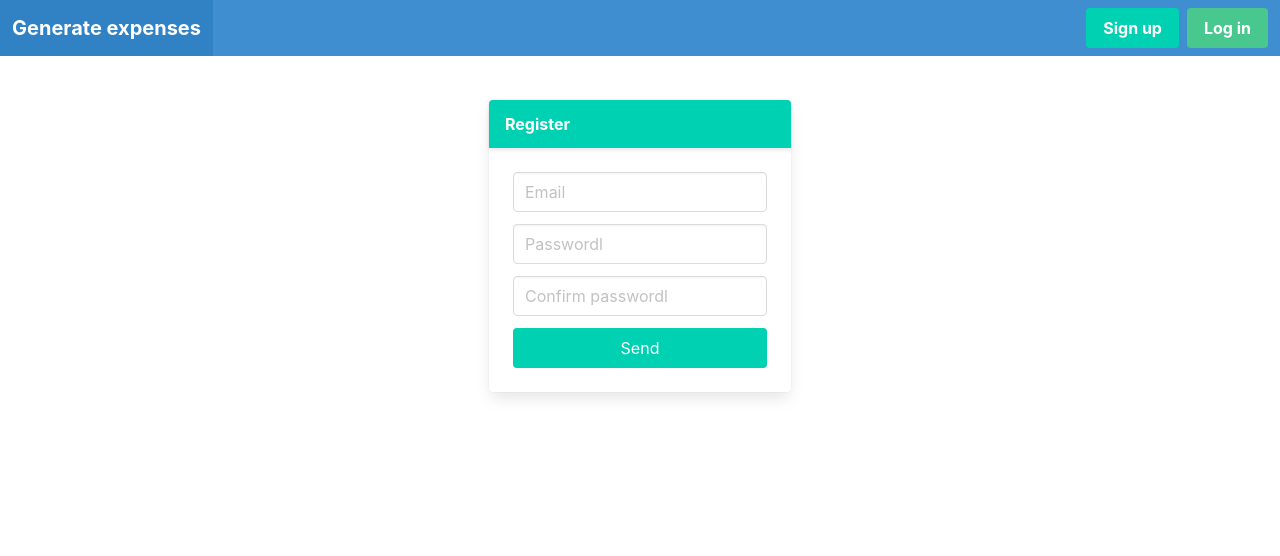
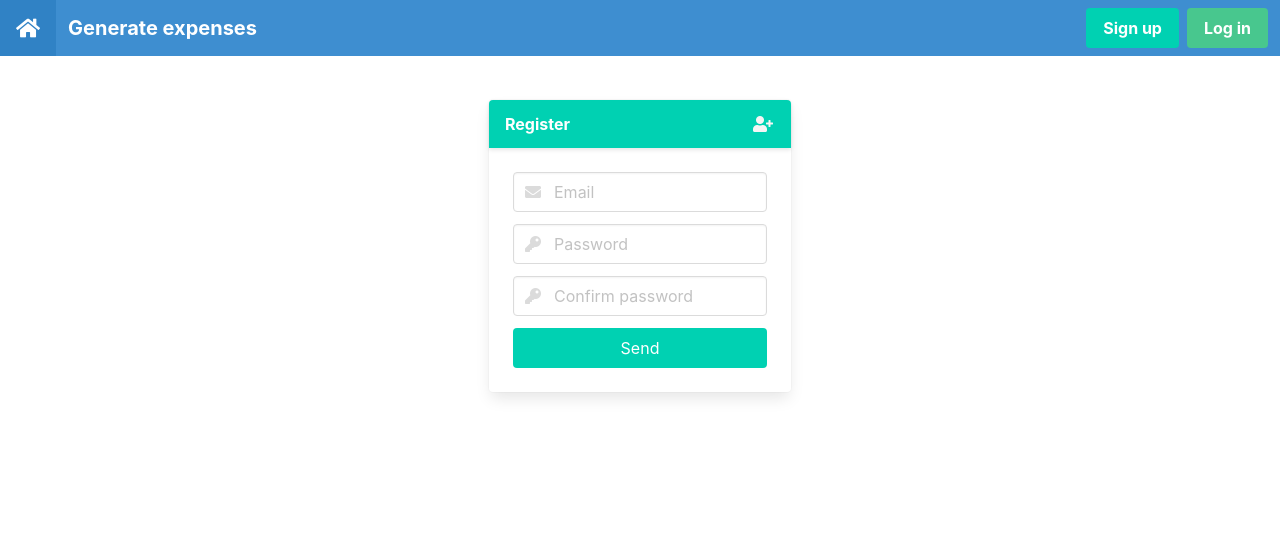
Before and after one commit to nerko937/Generate_expenses, a Flask app: page /register in a window 1280 px wide. Shown: the top 556 px of the page. Run offline with Flask 2, Linux system fonts and the light colour scheme; some libraries are stand-ins or nearby versions.

Commit message:
added icons to diffrent sites

```diff
--- a/project/static/app.css
+++ b/project/static/app.css
@@ -5,6 +5,15 @@ html, body {
 }
 body > footer {
     margin-top: auto;
+}
+
+#home-icon {
+    margin-left: 0.5rem;
+    margin-right: 0.5rem;
+}
+
+.card-header-icon:hover {
+    cursor: default;
 }
 
 #small-content {
@@ -45,7 +54,7 @@ body > footer {
 }
 
 #year {
-    max-width: 5.6rem;
+    max-width: 8.5rem;
 }
 
 .rounded {
--- a/project/templates/base.html
+++ b/project/templates/base.html
@@ -17,9 +17,14 @@
 <body>
   <nav class="navbar is-info" role="navigation" aria-label="main navigation">
     <div class="navbar-brand">
-      <a class="navbar-item has-text-weight-bold is-size-5" href="https://bulma.io">
+      <a class="navbar-item" href="{{ url_for('expenses.main') }}">
+        <span class="icon is-small" id="home-icon">
+          <i class="fas fa-home fa-lg"></i>
+        </span>
+      </a>
+      <h1 class="navbar-item has-text-weight-bold is-size-5">
         Generate expenses
-      </a>
+      </h1>
     </div>
 
     <div class="navbar-menu">
--- a/project/users/templates/reqister.html
+++ b/project/users/templates/reqister.html
@@ -7,17 +7,17 @@
             <p class="card-header-title has-text-white">
               Register
             </p>
-            <!-- <a href="#" class="card-header-icon" aria-label="more options">
-              <span class="icon">
-                <i class="fas fa-angle-down" aria-hidden="true"></i>
+            <div class="card-header-icon">
+              <span class="icon has-text-light">
+                <i class="fas fa-user-plus"></i>
               </span>
-            </a> -->
+            </div>
           </header>
           <div class="card-content">
             <form method="POST" action="">
               {{ form.hidden_tag() }}
               <div class="field">
-                <div class="control">
+                <div class="control has-icons-left">
                   {% if form.email.errors %}
                     {{ form.email(class="input is-danger", placeholder="Email") }}
                     {% for error in form.email.errors %}
@@ -26,30 +26,39 @@
                   {% else %}
                     {{ form.email(class="input", placeholder="Email") }}
                   {% endif %}
+                  <span class="icon is-small is-left">
+                    <i class="fas fa-envelope"></i>
+                  </span>
                 </div>
               </div>
               <div class="field">
-                <div class="control">
+                <div class="control has-icons-left">
                   {% if form.password.errors %}
                     {{ form.password(class="input is-danger", placeholder="Password") }}
                     {% for error in form.password.errors %}
                       <span class="has-text-danger">{{ error }}</span>
                     {% endfor %}
                   {% else %}
-                      {{ form.password(class="input", placeholder="Passwordl") }}
+                    {{ form.password(class="input", placeholder="Password") }}
                   {% endif %}
+                  <span class="icon is-small is-left">
+                    <i class="fas fa-key"></i>
+                  </span>
                 </div>
               </div>
               <div class="field">
-                <div class="control">
+                <div class="control has-icons-left">
                   {% if form.confirm_password.errors %}
                     {{ form.confirm_password(class="input is-danger", placeholder="Confirm password") }}
                     {% for error in form.confirm_password.errors %}
                       <span class="has-text-danger">{{ error }}</span>
                     {% endfor %}
                   {% else %}
-                      {{ form.confirm_password(class="input", placeholder="Confirm passwordl") }}
+                    {{ form.confirm_password(class="input", placeholder="Confirm password") }}
                   {% endif %}
+                  <span class="icon is-small is-left">
+                    <i class="fas fa-key"></i>
+                  </span>
                 </div>
               </div>
               {{ form.submit(class="button is-primary is-fullwidth") }}
```
Also changed, not shown: project/expenses/templates/main.html (+5 -3 lines), project/users/templates/change_password.html (+16 -7 lines), project/users/templates/login.html (+12 -7 lines), project/users/templates/request_reset.html (+8 -5 lines), project/users/templates/reset_password.html (+14 -8 lines). Lines whose indentation alone changed are shown as unchanged.
